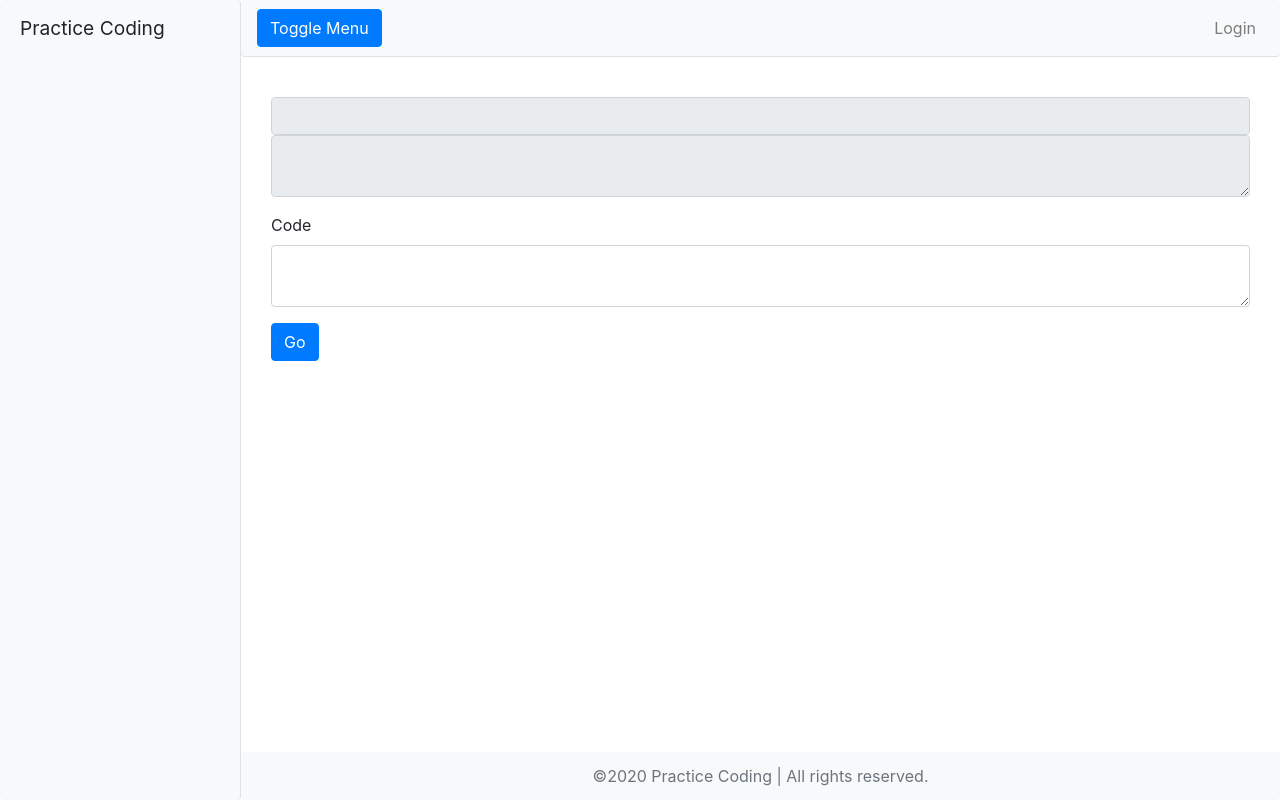
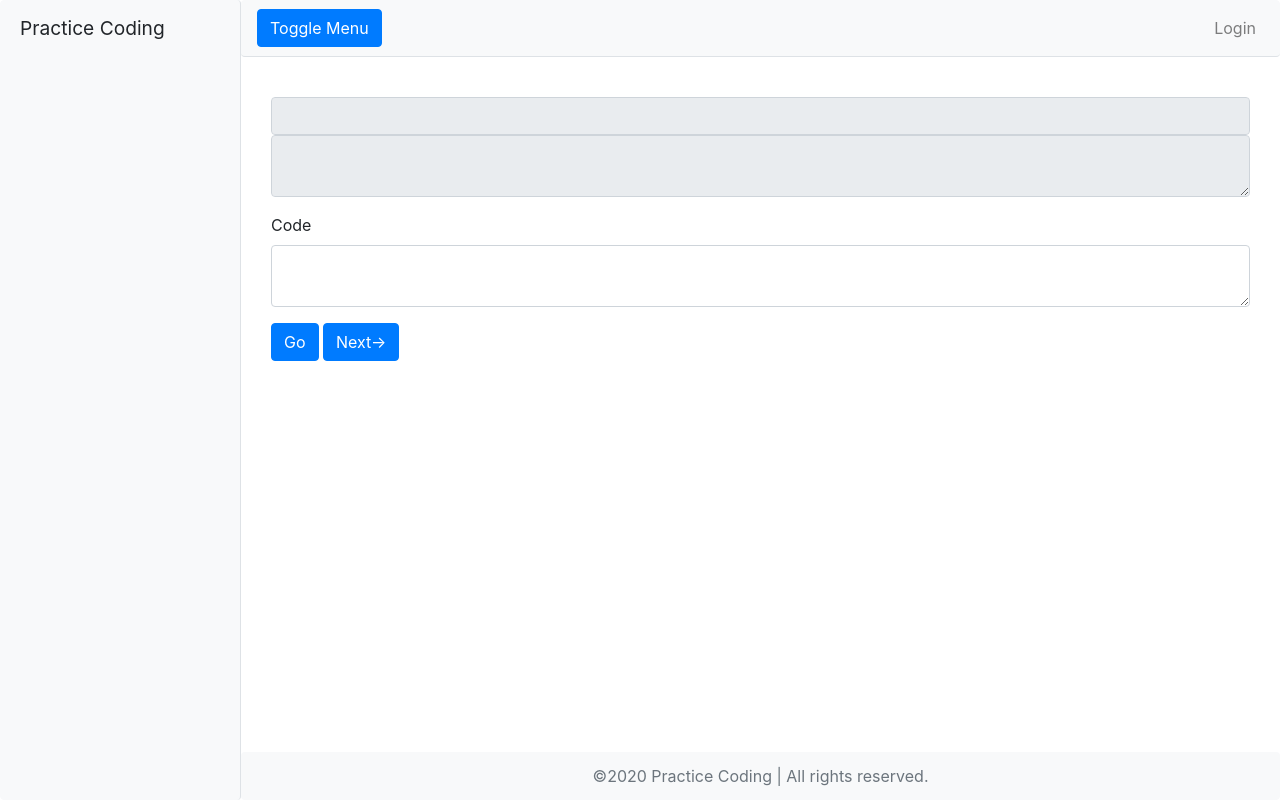
Before and after one commit to Simple2B/Avantika, a Flask app: template app/templates/exam/exam.html in a window 1280 px wide. Run offline with Flask 2, Linux system fonts and the light colour scheme; the template is opened without the code that fills it: values that come from a table or form of the project are taken from there, others are empty; some libraries are stand-ins or nearby versions.

Commit message:
button Next

```diff
--- a/app/templates/exam/exam.html
+++ b/app/templates/exam/exam.html
@@ -17,6 +17,7 @@
       {% endfor %}
     </div>
     {{form.submit(class='btn btn-primary')}}
+    <button class='btn btn-primary'>Next-></button>
   </form>
 </div>
 {% endblock %}
```
Lines whose indentation alone changed are shown as unchanged.
